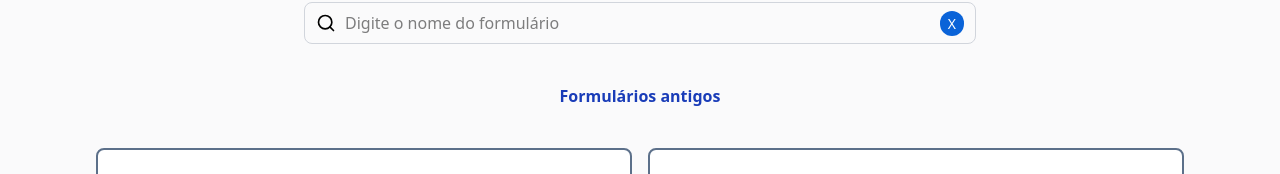
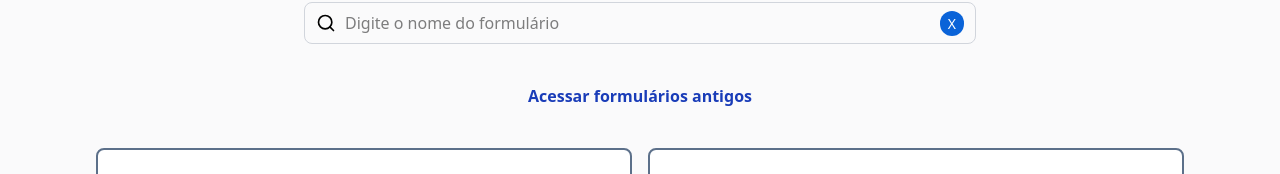
Before and after one commit to MuriloZague/inanexos, a React (Vite) app: page / in a window 1280 px wide. Shown: the part 194-368 px from the top of the page. Built offline with nearby package versions, Linux system fonts and the light colour scheme.

Commit message:
style: changin text style

```diff
--- a/src/App.tsx
+++ b/src/App.tsx
@@ -31,7 +31,7 @@ const App: React.FC = () =>  {
       <Header subtitle='Todos os formulários/arquivos necessários estão aqui' />
       <SearchBar onChange={setBusca} value={busca}/>
 
-      <a className="text-center text-blue-800 font-bold cursor-pointer" onClick={() => navigate("/antigos")}>Formulários antigos</a>
+      <a className="text-center text-blue-800 font-bold cursor-pointer hover:underline" onClick={() => navigate("/antigos")}>Acessar formulários antigos</a>
 
       {filtrados.length === 0 ? (
         <p className="text-gray-500 text-center mt-8">
```
